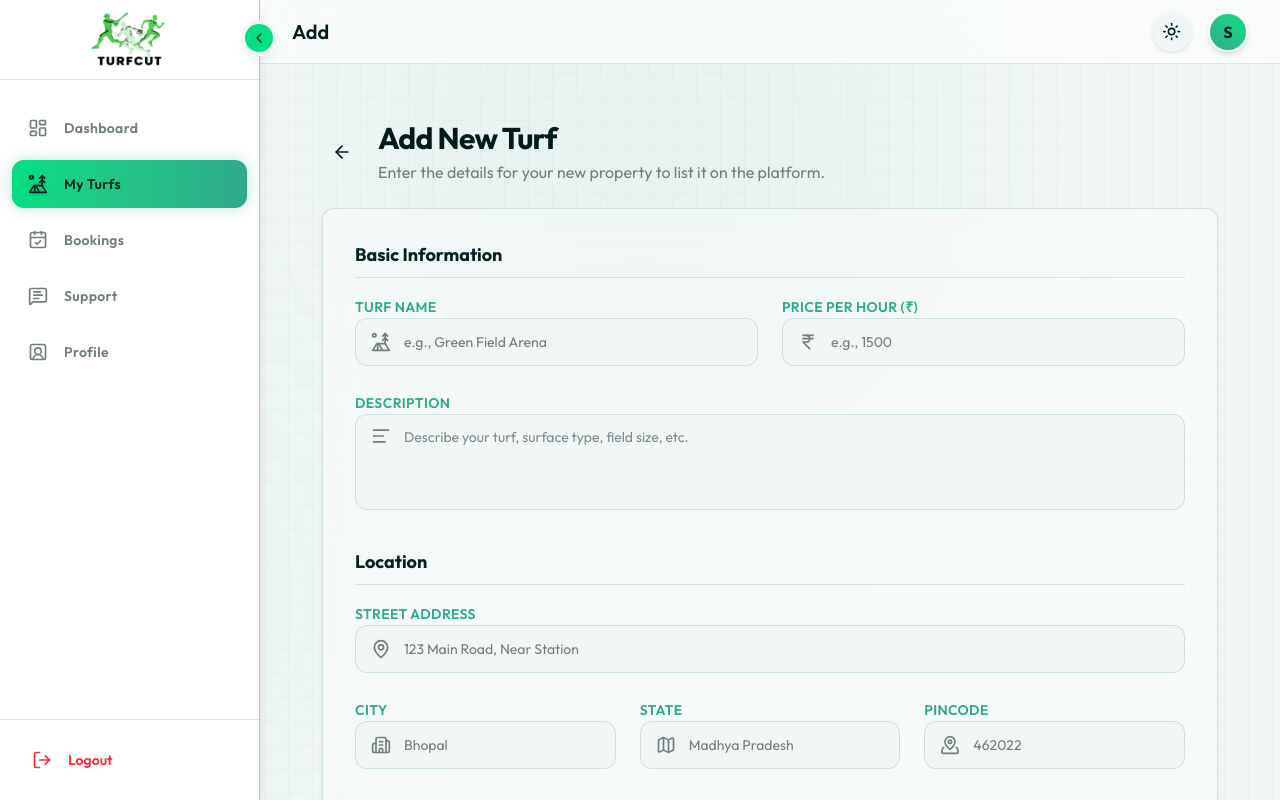
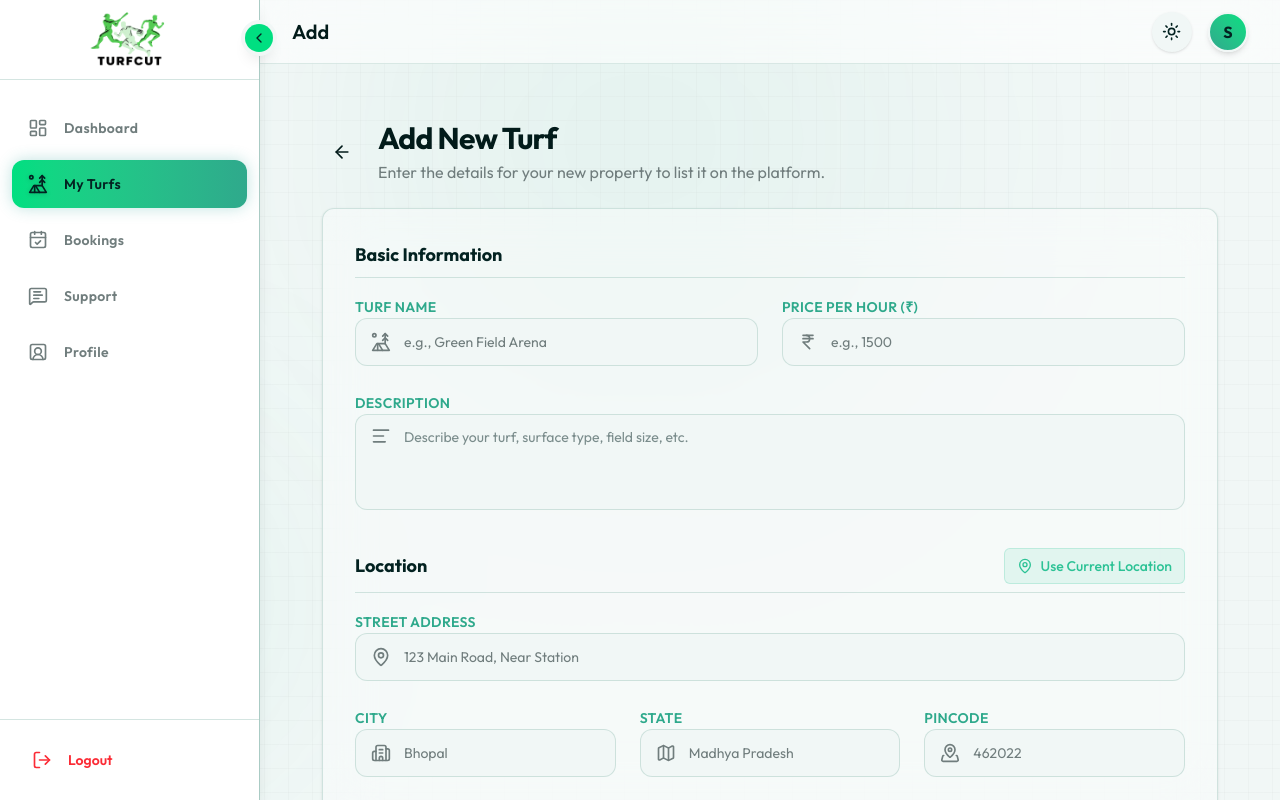
Before and after one commit to naveen-flutterflirt/turf-admin-dashboard, a Next.js app: page /owner/turfs/add in a window 1280 px wide. Built offline with nearby package versions, Linux system fonts and the light colour scheme; no server answers; sample sign-in values are in the browser's storage.

Commit message:
automatic location fetch

```diff
--- a/components/turfs/turf-form.tsx
+++ b/components/turfs/turf-form.tsx
@@ -181,6 +181,58 @@ export function TurfForm({ initialData, onSubmit, isSubmitting = false }: TurfFo
     }
   }
 
+  const [isCapturingLocation, setIsCapturingLocation] = useState(false)
+
+  const handleCaptureLocation = () => {
+    if (!('geolocation' in navigator)) {
+      toast.error('Geolocation is not supported by your browser.')
+      return
+    }
+
+    setIsCapturingLocation(true)
+    navigator.geolocation.getCurrentPosition(
+      async (position) => {
+        try {
+          const { latitude, longitude } = position.coords
+          const response = await fetch(`https://nominatim.openstreetmap.org/reverse?format=json&lat=${latitude}&lon=${longitude}`)
+          const data = await response.json()
+
+          if (data && data.address) {
+            const addr = data.address
+            const streetAddressParts = []
+            if (addr.road || addr.suburb || addr.neighbourhood) {
+                streetAddressParts.push(addr.road || addr.suburb || addr.neighbourhood)
+            }
+            if (addr.city_district) {
+                streetAddressParts.push(addr.city_district)
+            }
+            const fullAddress = streetAddressParts.length > 0 ? streetAddressParts.join(', ') : data.display_name.split(',').slice(0, 2).join(', ')
+
+            setValue('address', fullAddress || '', { shouldValidate: true })
+            setValue('city', addr.city || addr.town || addr.village || addr.state_district || '', { shouldValidate: true })
+            setValue('state', addr.state || '', { shouldValidate: true })
+            setValue('pincode', addr.postcode || '', { shouldValidate: true })
+
+            toast.success('Location captured successfully!')
+          } else {
+            toast.error('Could not determine address from location.')
+          }
+        } catch (error) {
+          console.error(error)
+          toast.error('Failed to fetch address from location.')
+        } finally {
+          setIsCapturingLocation(false)
+        }
+      },
+      (error) => {
+        console.error(error)
+        toast.error('Failed to get your location. Please ensure location permissions are granted.')
+        setIsCapturingLocation(false)
+      },
+      { enableHighAccuracy: true }
+    )
+  }
+
   return (
     <form onSubmit={handleSubmit(onSubmit)} className="space-y-8">
       <Card className="bg-card/40 backdrop-blur-xl border-border/50 shadow-sm overflow-hidden">
@@ -234,7 +286,20 @@ export function TurfForm({ initialData, onSubmit, isSubmitting = false }: TurfFo
 
           {/* Section: Location */}
           <div className="space-y-4">
-            <h3 className="text-lg font-bold border-b border-border/50 pb-2">Location</h3>
+            <div className="flex items-center justify-between border-b border-border/50 pb-2">
+              <h3 className="text-lg font-bold">Location</h3>
+              <Button
+                type="button"
+                variant="outline"
+                size="sm"
+                onClick={handleCaptureLocation}
+                disabled={isCapturingLocation}
+                className="bg-primary/10 text-primary border-primary/20 hover:bg-primary/20"
+              >
+                {isCapturingLocation ? <Loader2 className="w-4 h-4 mr-2 animate-spin" /> : <MapPin className="w-4 h-4 mr-2" />}
+                Use Current Location
+              </Button>
+            </div>
             <div className="grid grid-cols-1 md:grid-cols-2 lg:grid-cols-3 gap-6">
               <div className="space-y-2 lg:col-span-3">
                 <label className="text-sm font-semibold tracking-wide text-brand-mint uppercase">Street Address</label>
```
